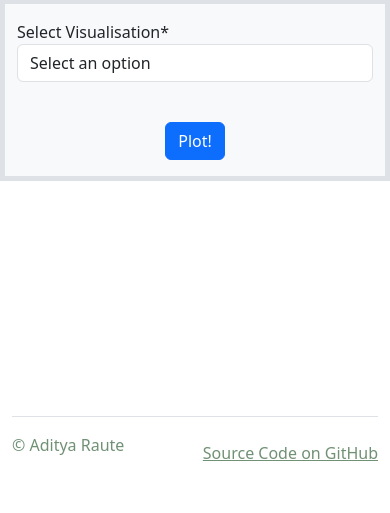
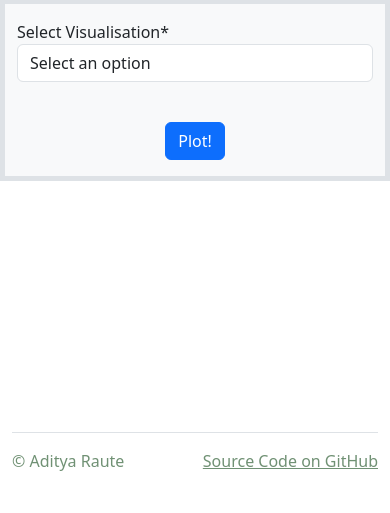
Before and after one commit to adityaraute/Therminer-Assignment, a Flask app: page / in a window 390 px wide. Shown: the part 331-844 px from the top of the page. Run offline with Flask 3, Linux system fonts and the light colour scheme.

Commit message:
Made footer responsive

```diff
--- a/templates/base.html
+++ b/templates/base.html
@@ -14,16 +14,11 @@
     </div>
     {# Footer #}
     <div class="container bg-white">
-        <footer class="d-flex flex-wrap justify-content-between align-items-center py-3 my-4 border-top">
-          <div class="col-md-4 d-flex align-items-center">
-            <span class="mb-3 mb-md-0" style="color: #709174;">© Aditya Raute </span>
-          </div>
-
-          <ul class="nav col-md-4 justify-content-end list-unstyled d-flex">
-            <li class="ms-3"><a  style="color: #709174;" href="https://github.com/adityaraute/Therminer-Assignment">Source Code on GitHub</a></li>
-          </ul>
-        </footer>
-      </div>
+      <footer class="d-flex flex-wrap justify-content-between align-items-center py-3 my-4 border-top">
+        <span style="color: #709174;">© Aditya Raute </span>
+        <a style="color: #709174;" href="https://github.com/adityaraute/Therminer-Assignment">Source Code on GitHub</a>
+      </footer>
+    </div>
     <script src="https://cdn.jsdelivr.net/npm/bootstrap@5.3.3/dist/js/bootstrap.bundle.min.js" integrity="sha384-YvpcrYf0tY3lHB60NNkmXc5s9fDVZLESaAA55NDzOxhy9GkcIdslK1eN7N6jIeHz" crossorigin="anonymous"></script>
     <script src = "{{url_for('static', filename = 'script.js')}}" ></script>
 </body>
```
